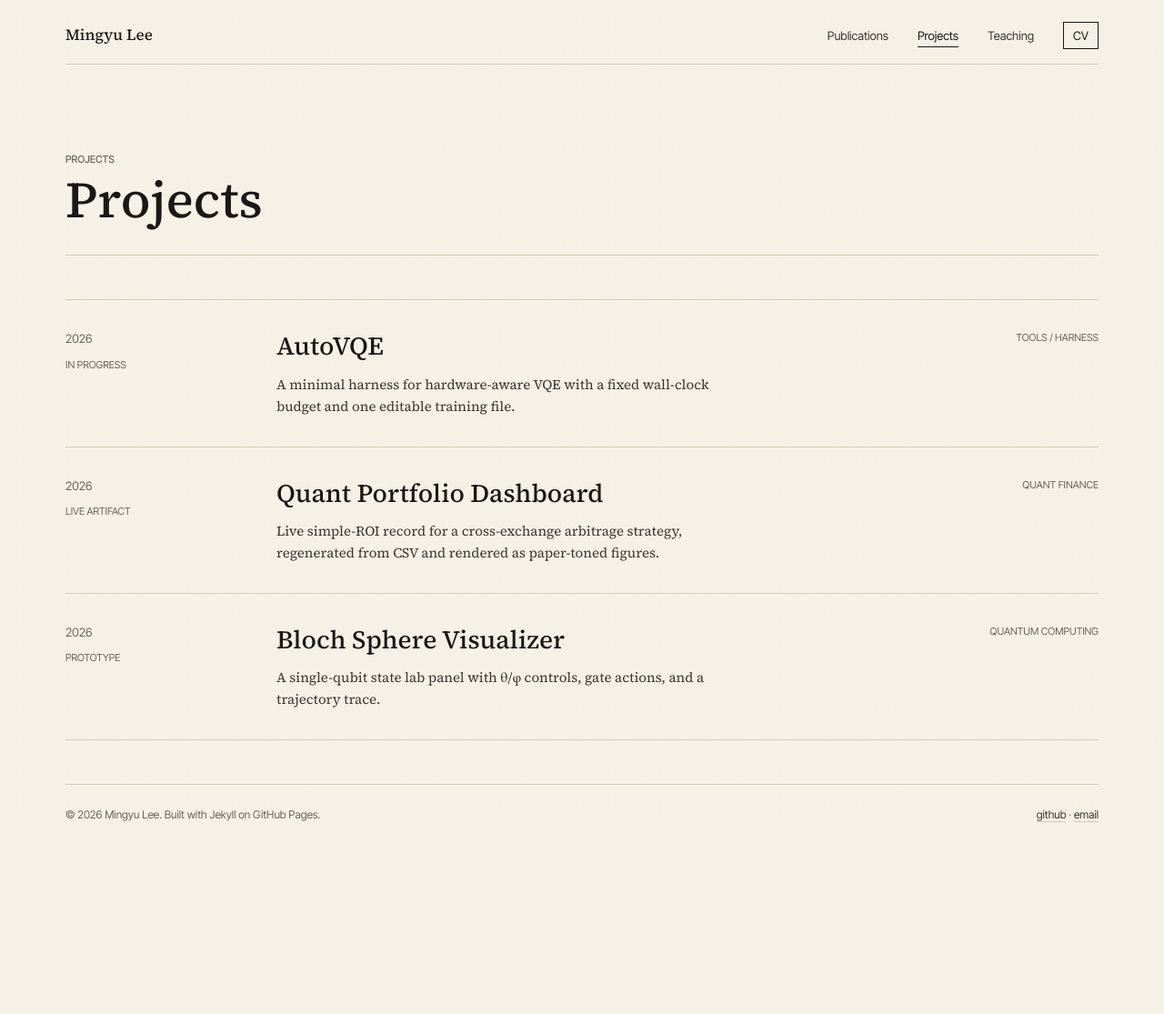
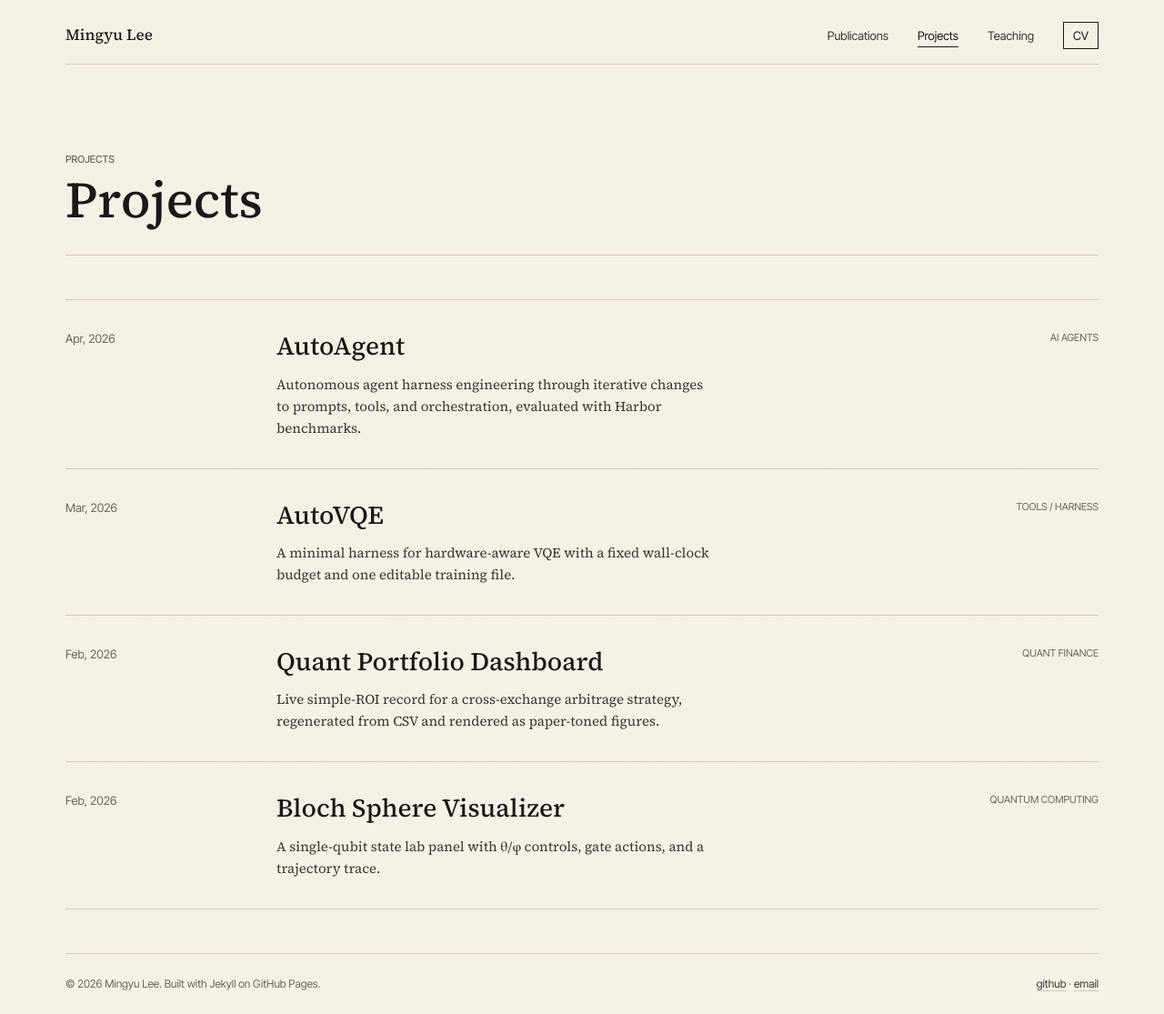
Before and after one commit to red1108/red1108.github.io, a Jekyll site: the page built from _pages/projects.md, in a window 1280 px wide. Shown: the whole page at 91% size. Built offline with Jekyll 4.4.1, drawn with Linux system fonts in a browser that asks for light colours; before the commit the page ends 930 px from its top, so only the background shows below that.

Commit message:
Add AutoAgent project and refine project dates

```diff
--- a/_data/projects.yml
+++ b/_data/projects.yml
@@ -1,7 +1,21 @@
+- name: AutoAgent
+  year: 2026
+  date: 2026-04-04
+  description: Autonomous agent harness engineering through iterative changes to prompts, tools, and orchestration, evaluated with Harbor benchmarks.
+  type: AI agents
+  url: /projects/autoagent/
+  tags:
+    - Python
+    - AI agents
+    - Harbor
+  links:
+    - label: GitHub
+      url: https://github.com/thirdlayerinc/autoagent
+
 - name: AutoVQE
   year: 2026
+  date: 2026-03-19
   description: A minimal harness for hardware-aware VQE with a fixed wall-clock budget and one editable training file.
-  status: In progress
   type: Tools / harness
   url: /projects/autovqe/
   tags:
@@ -14,8 +28,8 @@
 
 - name: Quant Portfolio Dashboard
   year: 2026
+  date: 2026-02-11
   description: Live simple-ROI record for a cross-exchange arbitrage strategy, regenerated from CSV and rendered as paper-toned figures.
-  status: Live artifact
   type: Quant finance
   url: /projects/quant-dashboard/
   tags:
@@ -28,8 +42,8 @@
 
 - name: Bloch Sphere Visualizer
   year: 2026
+  date: 2026-02-12
   description: A single-qubit state lab panel with θ/φ controls, gate actions, and a trajectory trace.
-  status: Prototype
   type: Quantum computing
   url: /projects/bloch-sphere/
   tags:
--- a/_layouts/home.html
+++ b/_layouts/home.html
@@ -118,7 +118,9 @@ layout: default
     <div class="projects">
       {% for project in site.data.projects limit: 3 %}
       <article class="project">
+        {% if project.status %}
         <div class="project__status"><span class="dot"></span>{{ project.status }}</div>
+        {% endif %}
         <h3 class="project__title">{{ project.name }}</h3>
         <p class="project__problem">{{ project.description }}</p>
         {% if project.tags %}
--- a/_pages/projects.md
+++ b/_pages/projects.md
@@ -8,7 +8,7 @@ eyebrow: Projects
 <section class="project-list">
   {% for project in site.data.projects %}
   <article class="proj-row">
-    <div class="proj-row__year">{{ project.year }}<span class="status">{{ project.status }}</span></div>
+    <div class="proj-row__year">{% if project.date %}<time datetime="{{ project.date | date: '%Y-%m' }}">{{ project.date | date: '%b, %Y' }}</time>{% else %}{{ project.year }}{% endif %}{% if project.status %}<span class="status">{{ project.status }}</span>{% endif %}</div>
     <div class="proj-row__main">
       <h3><a href="{{ project.url | relative_url }}">{{ project.name }}</a></h3>
       <p>{{ project.description }}</p>
--- a/assets/css/main.scss
+++ b/assets/css/main.scss
@@ -1000,6 +1000,28 @@ ol.bibliography > li {
   flex-direction: column;
 }
 
+.project-overview > * + * {
+  margin-top: var(--s-5);
+}
+
+.project-image {
+  display: block;
+  width: 100%;
+  height: auto;
+}
+
+.project-repo {
+  display: inline-flex;
+  align-items: center;
+  gap: var(--s-2);
+  font-family: var(--sans);
+  font-size: var(--fs-md);
+}
+
+.project-repo svg {
+  flex-shrink: 0;
+}
+
 .proj-row {
   display: grid;
   grid-template-columns: 200px 1fr 200px;
--- /dev/null
+++ b/projects/autoagent.md
@@ -0,0 +1,22 @@
+---
+layout: page
+title: AutoAgent
+permalink: /projects/autoagent/
+date: 2026-04-04
+description: Autonomous agent harness engineering through iterative, benchmark-driven improvements.
+eyebrow: Projects · Apr, 2026
+image: /assets/images/autoagent.png
+---
+
+<div class="project-overview">
+<img class="project-image" src="{{ '/assets/images/autoagent.png' | relative_url }}" alt="Orange pixel-art agents evolving from a small creature to a robot reading a book, against a green progress chart." width="1536" height="614" />
+
+<p>AutoAgent is an open-source framework for autonomous agent harness engineering. I worked with Kevin Gu on a short-term project at Thirdlayer to build a harness that generates and improves agent harnesses. Guided by an instruction file, a coding agent iteratively modifies prompts, tools, and orchestration in a single Python harness, evaluates each change on Harbor benchmark tasks, and keeps improvements while discarding unsuccessful experiments.</p>
+
+<a class="project-repo" href="https://github.com/thirdlayerinc/autoagent">
+  <svg width="24" height="24" viewBox="0 0 24 24" fill="currentColor" aria-hidden="true" focusable="false">
+    <path d="M12 .297C5.37.297 0 5.67 0 12.297c0 5.303 3.438 9.8 8.205 11.385.6.113.82-.258.82-.577 0-.285-.01-1.04-.015-2.04-3.338.724-4.043-1.61-4.043-1.61-.546-1.387-1.333-1.756-1.333-1.756-1.09-.745.083-.729.083-.729 1.205.084 1.838 1.237 1.838 1.237 1.07 1.835 2.807 1.305 3.492.998.108-.776.418-1.305.762-1.605-2.665-.3-5.467-1.334-5.467-5.93 0-1.31.467-2.38 1.235-3.22-.135-.303-.54-1.523.105-3.176 0 0 1.005-.322 3.3 1.23.96-.267 1.98-.399 3-.405 1.02.006 2.04.138 3 .405 2.28-1.552 3.285-1.23 3.285-1.23.645 1.653.24 2.873.12 3.176.765.84 1.23 1.91 1.23 3.22 0 4.61-2.805 5.625-5.475 5.92.42.36.81 1.096.81 2.22 0 1.606-.015 2.896-.015 3.286 0 .315.21.69.825.57C20.565 22.092 24 17.592 24 12.297c0-6.627-5.373-12-12-12" />
+  </svg>
+  <span>View on GitHub</span>
+</a>
+</div>
--- a/projects/autovqe.md
+++ b/projects/autovqe.md
@@ -9,7 +9,7 @@ eyebrow: Projects · Hardware-aware VQE
 <div class="case-grid">
   <aside class="case-meta">
     <dl>
-      <dt>Status</dt><dd>In progress · 2026</dd>
+      <dt>Date</dt><dd>Mar, 2026</dd>
       <dt>Role</dt><dd>Sole author</dd>
       <dt>Methods</dt><dd>VQE · Qiskit · transpilation</dd>
       <dt>Budget</dt><dd><span class="mono">2^(n−2)</span> seconds</dd>
```
Also changed, not shown: assets/images/autoagent.png (added).
